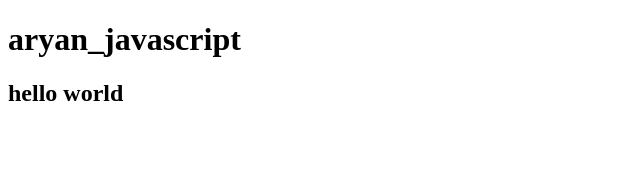
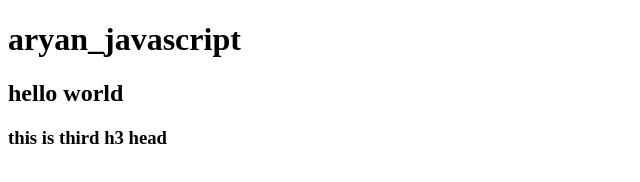
Before and after one commit to Aryan12346/Aryan_javascript, a plain HTML site: page index.html in a window 1280 px wide. Shown: the whole page, without its empty margins (0-640 px from the left). Drawn offline with Linux system fonts and the light colour scheme.

Commit message:
html changes

```diff
--- a/index.html
+++ b/index.html
@@ -9,5 +9,6 @@
 <body>
     <h1>aryan_javascript</h1>
     <h2>hello world</h2>
+    <h3>this is third h3 head</h3>
 </body>
 </html>
```
